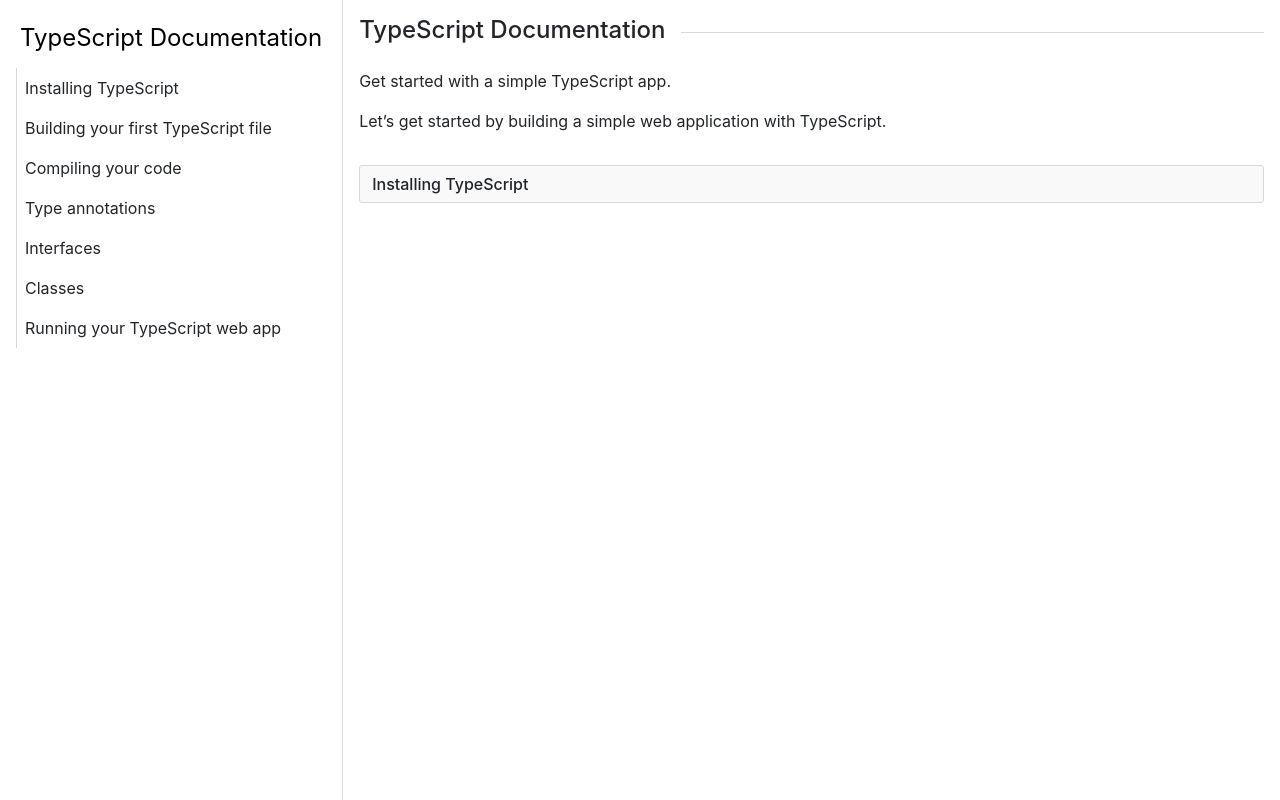
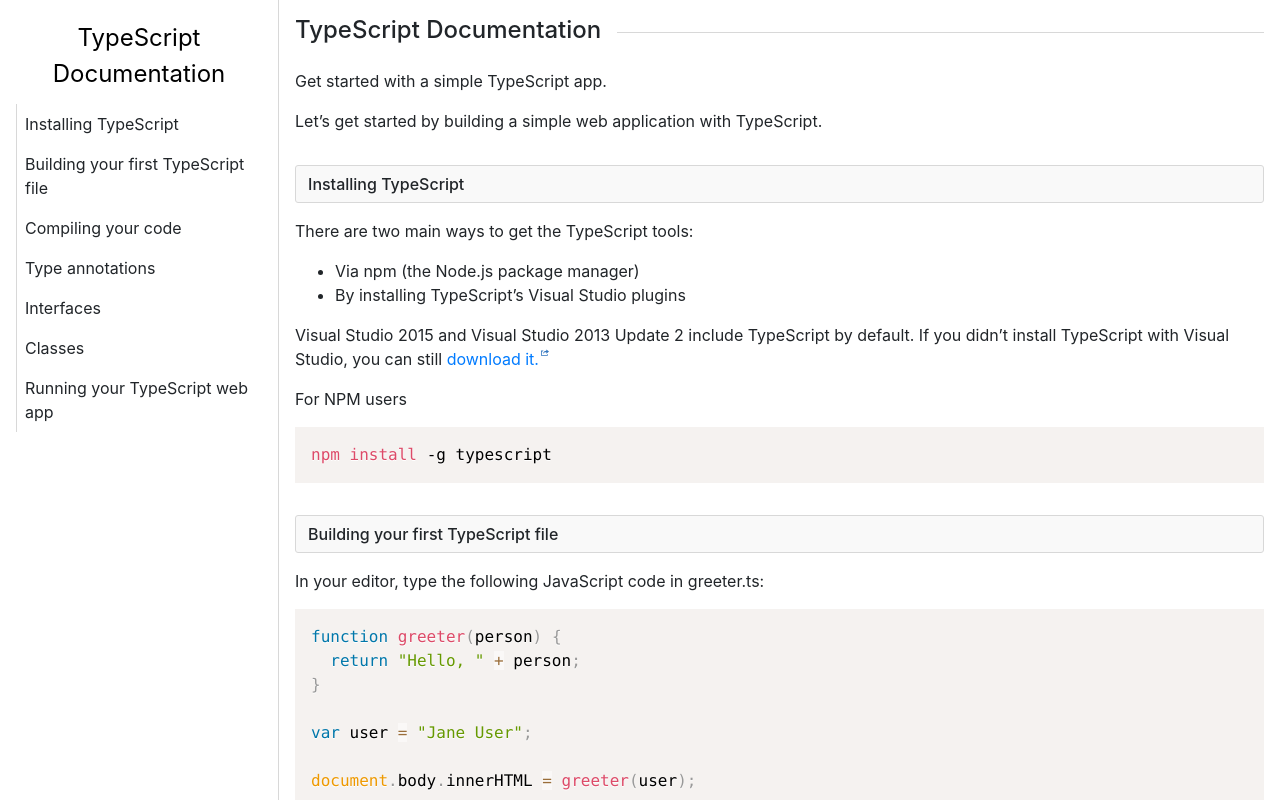
Before and after one commit to gpbaculio/fcc-technical-documentation, a React (Create React App) app: page / in a window 1280 px wide. Built offline with nearby package versions, Linux system fonts and the light colour scheme.

Commit message:
copy to clipboard ok

```diff
--- a/package.json
+++ b/package.json
@@ -7,10 +7,12 @@
     "@types/node": "12.11.7",
     "@types/react": "16.9.11",
     "@types/react-dom": "16.9.3",
+    "@types/react-syntax-highlighter": "^11.0.1",
     "@types/reactstrap": "^8.0.6",
     "bootstrap": "^4.3.1",
     "react": "^16.11.0",
     "react-dom": "^16.11.0",
+    "react-icons": "^3.8.0",
     "react-scripts": "3.2.0",
     "react-syntax-highlighter": "^11.0.2",
     "reactstrap": "^8.1.1",
--- /dev/null
+++ b/src/components/CopyToClipBoard.tsx
@@ -0,0 +1,27 @@
+import * as React from 'react';
+const { useState } = React;
+
+const CopyButton = ({ text }: { text: string }) => {
+  const init_val = 'Copy';
+  const [btn_val, set_value] = useState(init_val);
+  const copyToClipboard = () => {
+    const textField = document.createElement('textarea');
+    textField.innerText = text;
+    document.body.appendChild(textField);
+    textField.select();
+    document.execCommand('copy');
+    textField.remove();
+    set_value('Copied!');
+    setTimeout(() => {
+      set_value(init_val);
+    }, 1500);
+  };
+
+  return (
+    <button className='copy-to-clipboard' onClick={copyToClipboard}>
+      {btn_val}
+    </button>
+  );
+};
+
+export default CopyButton;
--- a/src/components/MainContent.tsx
+++ b/src/components/MainContent.tsx
@@ -1,19 +1,68 @@
 import React from 'react';
+import { Prism as SyntaxHighlighter } from 'react-syntax-highlighter';
+import prism from 'react-syntax-highlighter/dist/esm/styles/prism/prism';
+import { Button } from 'reactstrap';
+import CopyToClipBoard from './CopyToClipBoard';
 
 const MainContent = () => {
+  const building_code = `function greeter(person) {
+  return "Hello, " + person;
+}
+
+var user = "Jane User";
+
+document.body.innerHTML = greeter(user);`;
   return (
-    <div className='flex-grow-1 p-3'>
+    <div className='flex-grow-1 p-3 overflow-auto'>
       <h1>TypeScript Documentation</h1>
       <div className='content'>
-        <p>Get started with a simple TypeScript app.</p>{' '}
+        <p>Get started with a simple TypeScript app.</p>
         <p>
           Let’s get started by building a simple web application with
           TypeScript.
         </p>
       </div>
-      <h2 id='installing-typescript' className='main-option'>
-        Installing TypeScript
-      </h2>
+      <section id='installing-typescript'>
+        <h2 className='main-option'>Installing TypeScript</h2>
+        <div className='content'>
+          <p>There are two main ways to get the TypeScript tools:</p>
+          <ul>
+            <li>Via npm (the Node.js package manager)</li>
+            <li>By installing TypeScript’s Visual Studio plugins</li>
+          </ul>
+          <p>
+            Visual Studio 2015 and Visual Studio 2013 Update 2 include
+            TypeScript by default. If you didn’t install TypeScript with Visual
+            Studio, you can still&nbsp;
+            <a
+              href='https://www.typescriptlang.org/#download-links'
+              target='_blank'>
+              download it.
+            </a>
+          </p>
+          <p>For NPM users</p>
+          <div className='npm-code'>
+            <SyntaxHighlighter language='shell' style={prism}>
+              {'npm install -g typescript'}
+            </SyntaxHighlighter>
+            <CopyToClipBoard text={'npm install -g typescript'} />
+          </div>
+        </div>
+      </section>
+      <section id='building'>
+        <h2 className='main-option'>Building your first TypeScript file</h2>
+        <div className='content'>
+          <p>
+            In your editor, type the following JavaScript code in greeter.ts:
+          </p>
+          <div className='building-code'>
+            <SyntaxHighlighter language='jsx' style={prism}>
+              {building_code}
+            </SyntaxHighlighter>
+            <CopyToClipBoard text={building_code} />
+          </div>
+        </div>
+      </section>
     </div>
   );
 };
--- a/src/index.css
+++ b/src/index.css
@@ -66,3 +66,52 @@
   border: 1px solid #d8d8d8;
   border-radius: 3px;
 }
+
+a::after {
+  content: '';
+  display: inline-block;
+  vertical-align: top;
+  width: .5rem;
+  height: .5rem;
+  margin: .125rem 0 0 .125rem;
+  background-size: .5rem .5rem;
+  pointer-events: none;
+  background-image: url('./images/go_to_link.svg');
+}
+
+.copy-to-clipboard {
+  display: none;
+  position: absolute;
+  top: 0;
+  /* position the top  edge of the element at the middle of the parent */
+  right: 0;
+  margin-top: 1em;
+  margin-right: 1em;
+  background-color: #007bff;
+  border-color: #007bff;
+  font-size: 87.5%;
+  color: #fff;
+  cursor: pointer;
+  border: 1px solid transparent;
+  border-radius: 0.2rem;
+  /* position the left edge of the element at the middle of the parent */
+
+}
+
+.copy-to-clipboard:hover {
+  color: #fff;
+  background-color: #0069d9;
+  border-color: #0062cc;
+}
+
+.npm-code,
+.building-code {
+  position: relative;
+}
+
+
+.npm-code pre:hover+.copy-to-clipboard,
+.building-code pre:hover+.copy-to-clipboard,
+.copy-to-clipboard:hover {
+  display: block;
+}
```
Also changed, not shown: src/images/go_to_link.svg (added), 1 other file (tests, documents, lock files or other folders).
